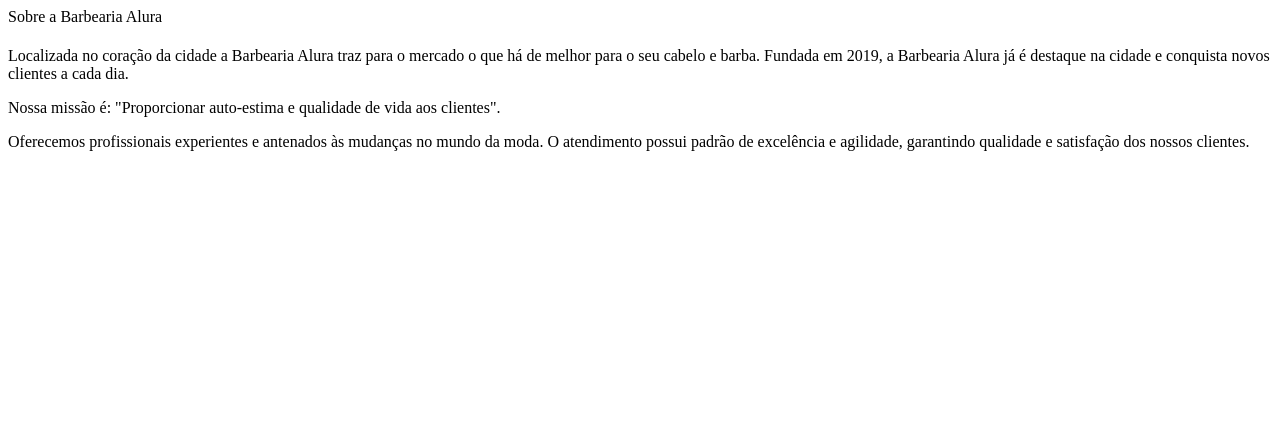
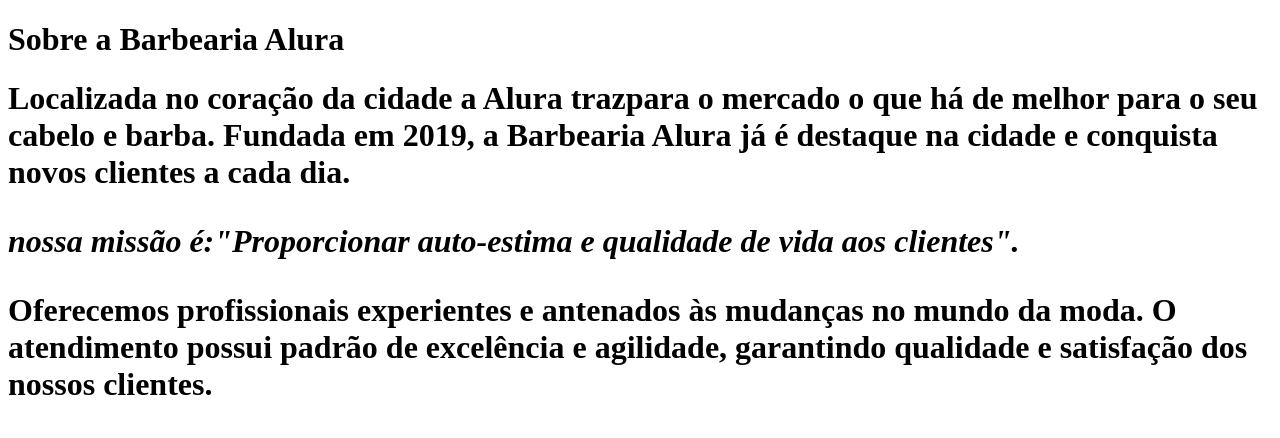
Before and after one commit to rlkjao/meuprimeirosite, a plain HTML site: page index.html in a window 1280 px wide. Drawn offline with Linux system fonts and the light colour scheme.

Commit message:
Add files via upload

```diff
--- a/index.html
+++ b/index.html
@@ -1,7 +1,15 @@
-<h1></h1>Sobre a Barbearia Alura<h1></h1>
+<!DOCTYPE html>
+<html>
+<h1>Sobre a Barbearia Alura<h1>
+    <meta ciarcet-UTF-8
+    <p>Localizada no coração da cidade a <strong> Alura </strong>trazpara o mercado o que há de melhor para o seu cabelo e barba. Fundada em 2019,
+a Barbearia Alura já é destaque na cidade e conquista novos clientes a cada dia.<p>
 
-<p></p>Localizada no coração da cidade a Barbearia Alura traz para o mercado o que há de melhor para o seu cabelo e barba. Fundada em 2019, a Barbearia Alura já é destaque na cidade e conquista novos clientes a cada dia.<p></p>
 
-<p></p>Nossa missão é: "Proporcionar auto-estima e qualidade de vida aos clientes".<p></p>
+    <p><em>nossa missão é:<strong>"Proporcionar auto-estima e qualidade de vida aos clientes".</strong></em></p>
 
-<p></p>Oferecemos profissionais experientes e antenados às mudanças no mundo da moda. O atendimento possui padrão de excelência e agilidade, garantindo qualidade e satisfação dos nossos clientes.<p></p>
+
+    <p>Oferecemos profissionais experientes e antenados às mudanças no mundo da moda.
+O atendimento possui padrão de excelência e agilidade, garantindo qualidade e satisfação
+ dos nossos clientes.<p>
+</html>
```
